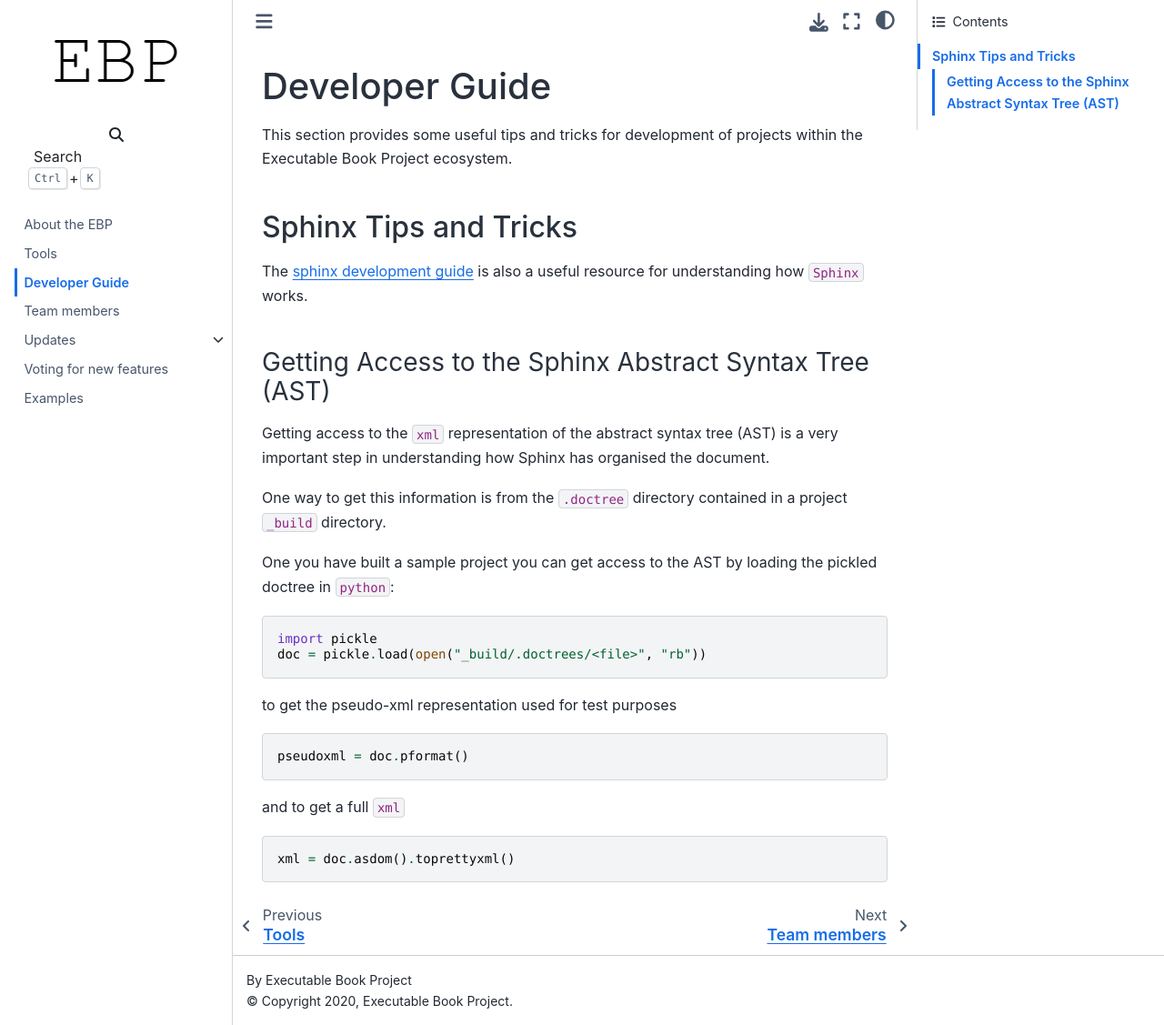
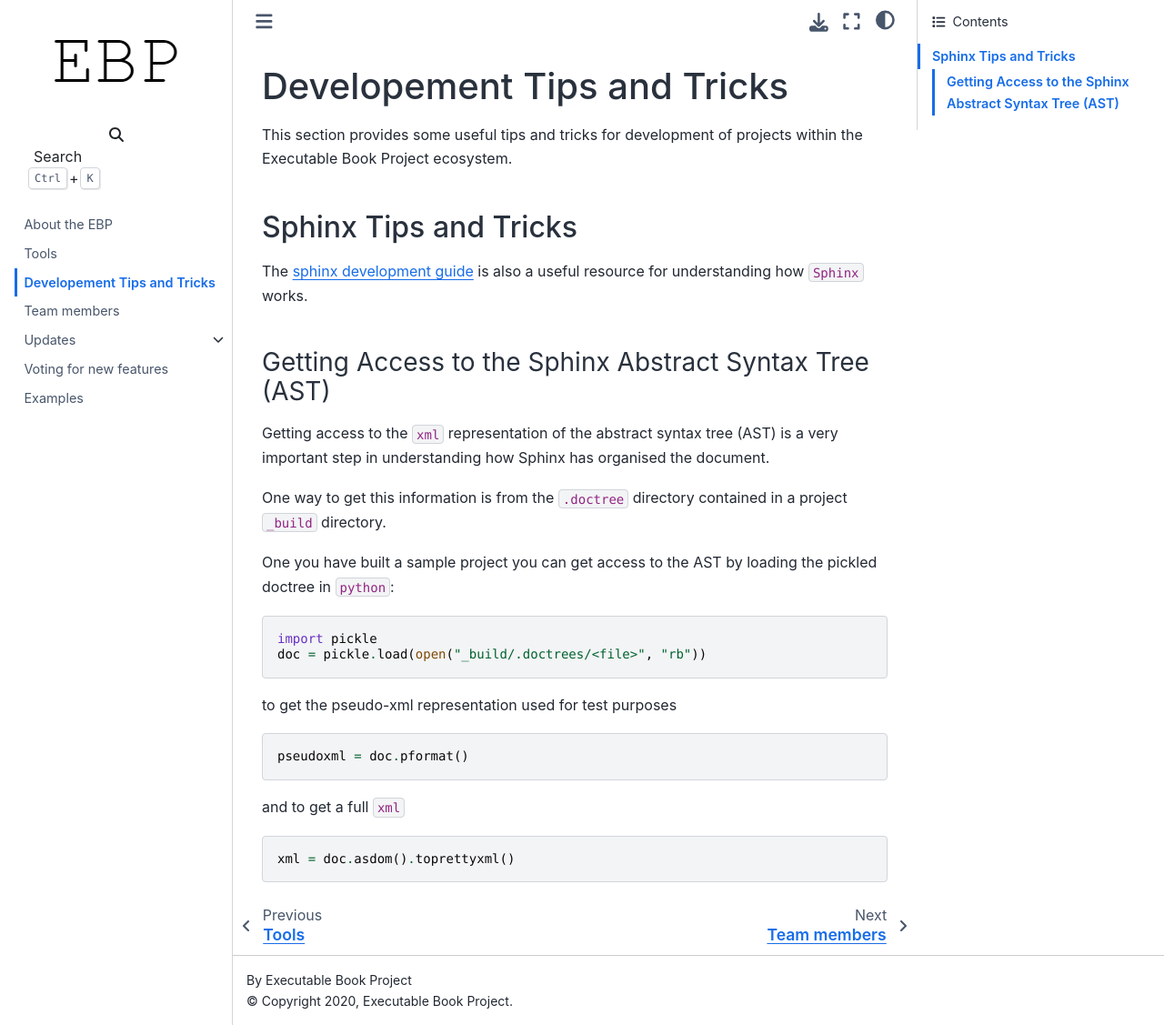
Before and after one commit to executablebooks/meta, a Sphinx documentation site: the page built from docs/developer.md, in a window 1280 px wide and 1127 px high. Shown: the whole window at 91% size. Built offline with Sphinx 7.4.7 and the Sphinx Book theme 1.1.4, drawn with Linux system fonts in a browser that asks for light colours; pages that are not in the unit, such as notebooks, are missing from menus; the version number could not be read and is left out.

Commit message:
Update docs/developer.md
Co-authored-by: Chris Sewell <chrisj_sewell@hotmail.com>

```diff
--- a/docs/developer.md
+++ b/docs/developer.md
@@ -1,4 +1,4 @@
-# Developer Guide
+# Developement Tips and Tricks
 
 This section provides some useful tips and tricks for development of projects
 within the Executable Book Project ecosystem.
```
